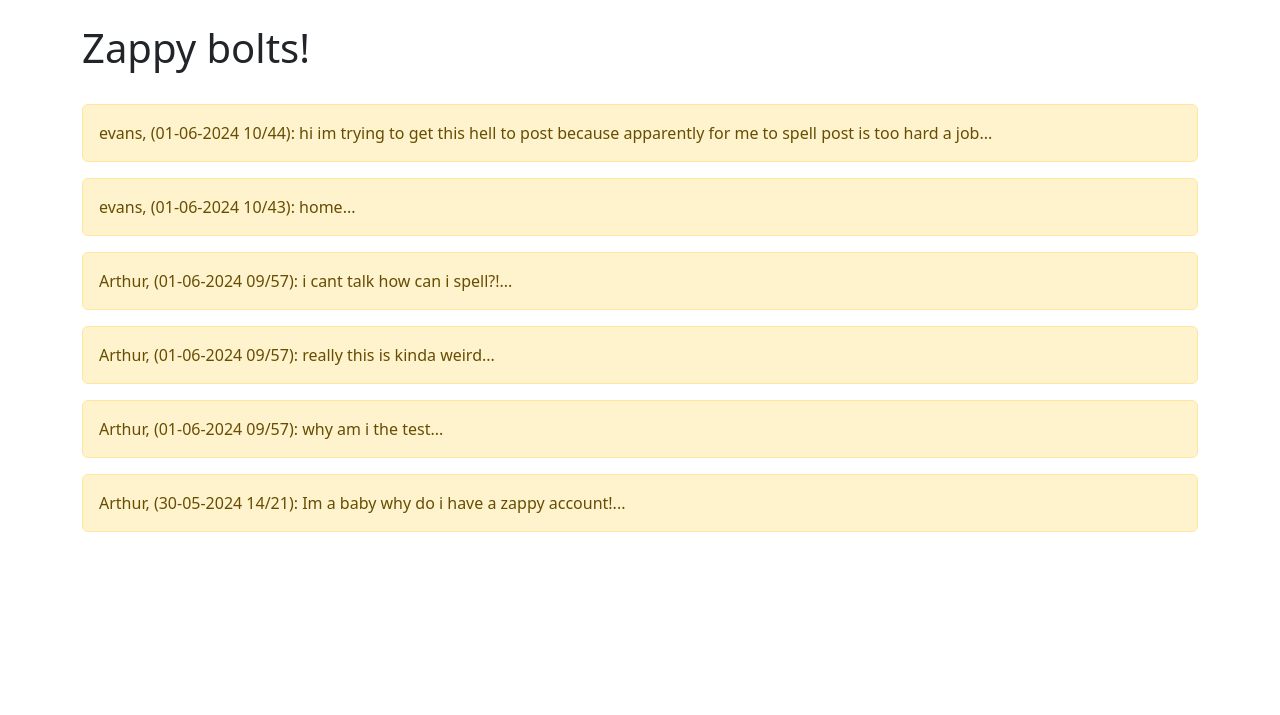
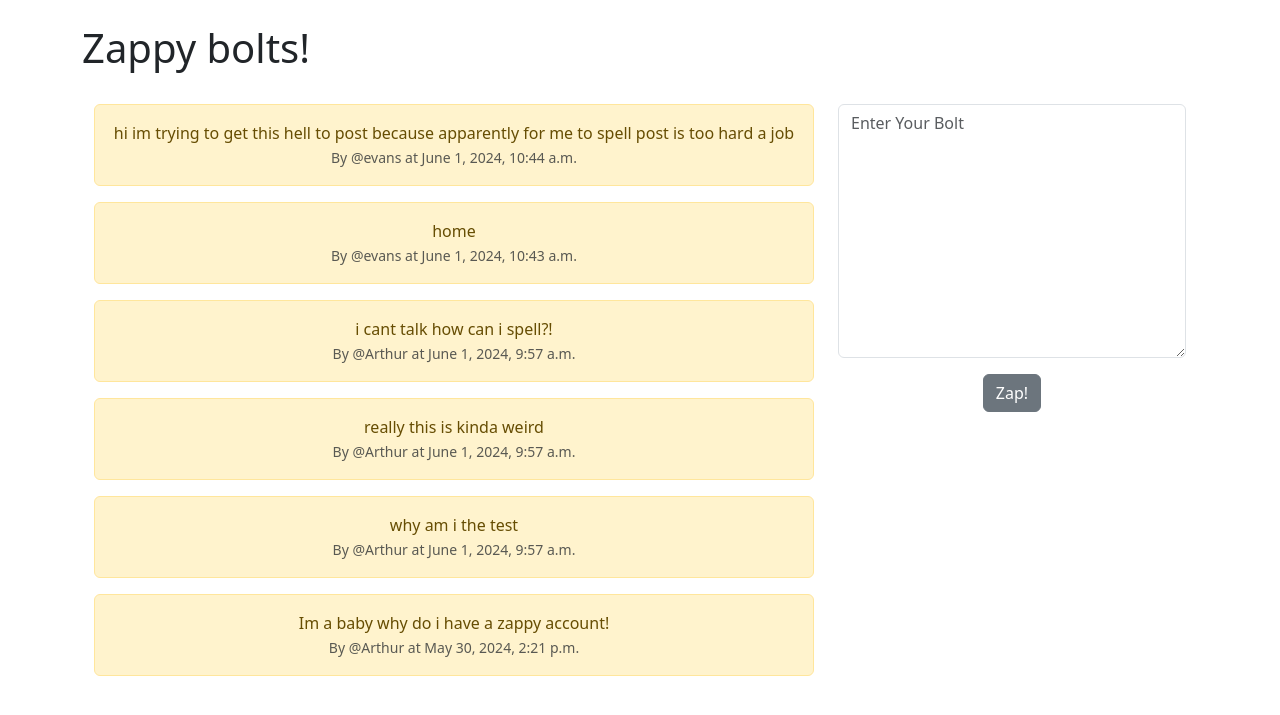
Before and after one commit to DafyddEvans2813865/TwitterClone, a Django app: page / in a window 1280 px wide. Shown: the part 56-771 px from the top of the page. Run offline with Django 5.2, Linux system fonts and the light colour scheme; a user stored in the database is signed in; data comes from the database, SQL or seed files in the repository; both versions use the stored data as it was after the commit.

Commit message:
users can now post bolts from home page

```diff
--- a/TwitterClone/Tclone/forms.py
+++ b/TwitterClone/Tclone/forms.py
@@ -1,5 +1,20 @@
 from django import forms
+from .models import Bolt
 
 class LoginForm(forms.Form):
     username = forms.CharField(max_length=100)
     password = forms.CharField(widget=forms.PasswordInput)
+
+class BoltPostForm(forms.ModelForm):
+    body = forms.CharField(required=True,
+                           widget=forms.widgets.Textarea(
+                               attrs={"placeholder":"Enter Your Bolt",
+                                      "class":"form-control",
+                                      }
+                                    ),
+                                    label=""
+                           )
+
+    class Meta:
+        model = Bolt
+        exclude = ("user",)
--- a/TwitterClone/Tclone/models.py
+++ b/TwitterClone/Tclone/models.py
@@ -37,6 +37,6 @@ class Bolt(models.Model):
     def __str__(self):
         return(
             f"{self.user}, "
-            f"({self.created_at:%d-%m-%Y %H/%M}): "
             f"{self.body}... "
+            f"({self.created_at:%d-%m-%Y %H:%M}): "
             )
--- a/TwitterClone/Tclone/templates/home.html
+++ b/TwitterClone/Tclone/templates/home.html
@@ -1,12 +1,38 @@
 {% extends 'base.html' %}
 
 {% block content %}
-    <h1> Zappy bolts! </h1><br/>
 
-    {%for bolt in bolts %}
-        <div class="alert alert-warning" role="alert">
-            {{bolt}}<br/>
+<h1> Zappy bolts! </h1><br/>
+    <div class="container text-center">
+        <div class="row">
+            <div class = "col-8">
+
+                {%for bolt in bolts %}
+                    <div class="alert alert-warning" role="alert">
+                        {{bolt.body}}<br/>
+                        <small class="text-muted">
+                             By @{{bolt.user}} at {{bolt.created_at}}
+
+                        </small>
+                    </div>
+                {% endfor %}
+
+            </div>
+
+            <div class = "col-4">
+                {% if form %}
+                <form method="POST">
+                    {% csrf_token %}
+                    {{ form.as_p }}
+                    <button type="submit" class="btn btn-secondary">Zap!</button>
+                </form>
+                {% endif %}
+            </div>
         </div>
-    {% endfor %}
+    </div>
+
+
+
+
 
 {% endblock %}
--- a/TwitterClone/Tclone/templates/profile.html
+++ b/TwitterClone/Tclone/templates/profile.html
@@ -37,7 +37,11 @@
                         {% if bolts %}
                             {%for bolt in bolts %}
                                 <div class="alert alert-warning" role="alert">
-                                    {{bolt}}<br/>
+                                    {{bolt.body}}<br/>
+                                    <small class="text-muted">
+                                        By @{{bolt.user}} at {{bolt.created_at}}
+
+                                    </small>
                                 </div>
                             {% endfor %}
                         {% endif %}
--- a/TwitterClone/Tclone/views.py
+++ b/TwitterClone/Tclone/views.py
@@ -2,12 +2,23 @@ from django.shortcuts import render, redirect
 from django.contrib.auth import authenticate, login, logout
 from django.contrib.auth.models import User
 from .models import Profile, Bolt
-from .forms import LoginForm
+from .forms import LoginForm, BoltPostForm
 
 
 def home(request):
     context_dict = {}
     context_dict['bolts'] = Bolt.objects.all().order_by("-created_at")
+
+    if request.user.is_authenticated:
+
+        ##check if user is trying to post a bolt
+        form = BoltPostForm(request.POST or None)
+        context_dict["form"] = form
+        if request.method == "POST":
+            if form.is_valid():
+                bolt = form.save(commit=False)
+                bolt.user = request.user
+                bolt.save()
 
     return render(request, 'home.html', context=context_dict)
 
```
Also changed, not shown: TwitterClone/db.sqlite3.
